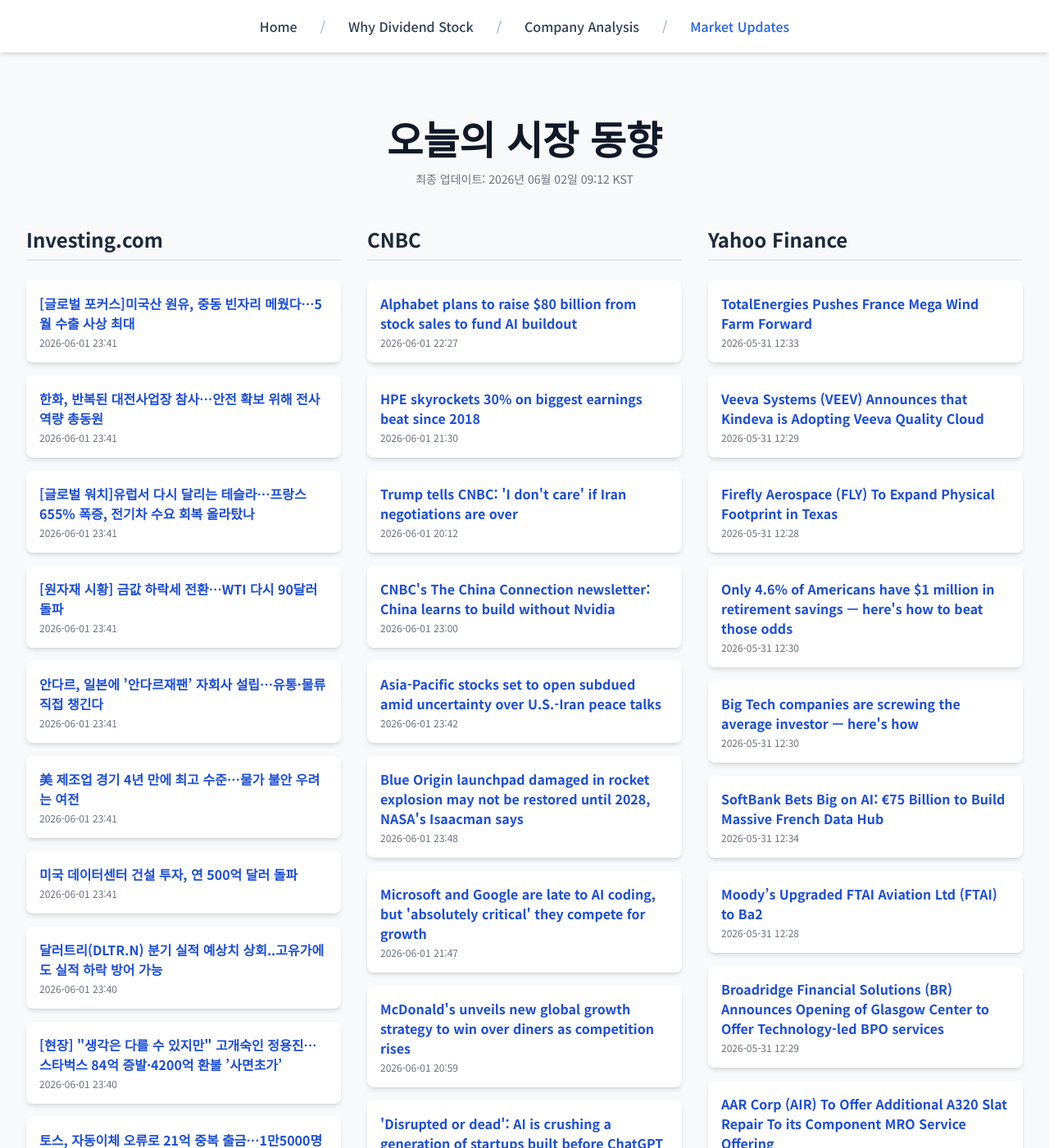
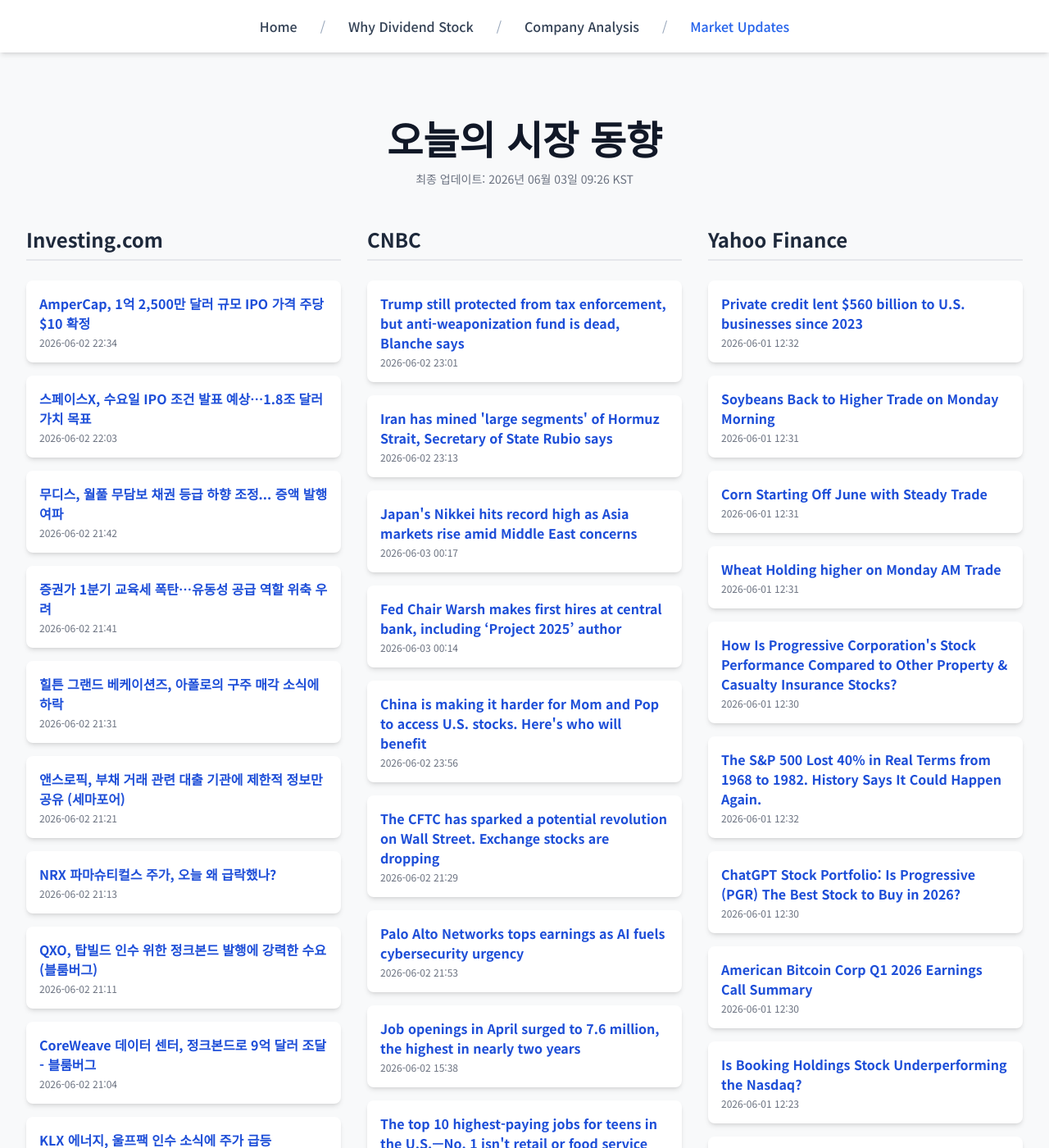
Before and after one commit to Kay-Hwang/my-company-analysis, a Jekyll site: the page built from market-updates.html, in a window 1280 px wide and 1400 px high. Shown: the whole window at 82% size. Built offline with Jekyll 4.4.1, drawn with Linux system fonts in a browser that asks for light colours; nearby versions of some CDN libraries; a script that is not in the unit is left out; some of the changed text lies outside the part shown.

Commit message:
Update daily data

```diff
--- a/_data/latest_data.json
+++ b/_data/latest_data.json
@@ -1,190 +1,190 @@
 {
-  "lastUpdated": "2026년 06월 02일 09:12 KST",
+  "lastUpdated": "2026년 06월 03일 09:26 KST",
   "news": {
     "investing": [
       {
-        "title": "[글로벌 포커스]미국산 원유, 중동 빈자리 메웠다…5월 수출 사상 최대",
-        "link": "https://kr.investing.com/news/stock-market-news/article-1968131",
-        "pubDate": "2026-06-01 23:41:32",
-        "summary": "[글로벌 포커스]미국산 원유, 중동 빈자리 메웠다…5월 수출 사상 최대"
+        "title": "AmperCap, 1억 2,500만 달러 규모 IPO 가격 주당 $10 확정",
+        "link": "https://kr.investing.com/news/stock-market-news/article-432SI-1969916",
+        "pubDate": "2026-06-02 22:34:03",
+        "summary": "AmperCap, 1억 2,500만 달러 규모 IPO 가격 주당 $10 확정"
       },
       {
-        "title": "한화, 반복된 대전사업장 참사…안전 확보 위해 전사 역량 총동원",
-        "link": "https://kr.investing.com/news/stock-market-news/article-1968130",
-        "pubDate": "2026-06-01 23:41:31",
-        "summary": "한화, 반복된 대전사업장 참사…안전 확보 위해 전사 역량 총동원"
+        "title": "스페이스X, 수요일 IPO 조건 발표 예상…1.8조 달러 가치 목표",
+        "link": "https://kr.investing.com/news/stock-market-news/article-93CH-1969890",
+        "pubDate": "2026-06-02 22:03:11",
+        "summary": "스페이스X, 수요일 IPO 조건 발표 예상…1.8조 달러 가치 목표"
       },
       {
-        "title": "[글로벌 워치]유럽서 다시 달리는 테슬라…프랑스 655% 폭증, 전기차 수요 회복 올라탔나",
-        "link": "https://kr.investing.com/news/stock-market-news/article-1968129",
-        "pubDate": "2026-06-01 23:41:31",
-        "summary": "[글로벌 워치]유럽서 다시 달리는 테슬라…프랑스 655% 폭증, 전기차 수요 회복 올라탔나"
+        "title": "무디스, 월풀 무담보 채권 등급 하향 조정... 증액 발행 여파",
+        "link": "https://kr.investing.com/news/stock-market-news/article-93CH-1969881",
+        "pubDate": "2026-06-02 21:42:21",
+        "summary": "무디스, 월풀 무담보 채권 등급 하향 조정... 증액 발행 여파"
       },
       {
-        "title": "[원자재 시황] 금값 하락세 전환…WTI 다시 90달러 돌파",
-        "link": "https://kr.investing.com/news/stock-market-news/article-1968128",
-        "pubDate": "2026-06-01 23:41:31",
-        "summary": "[원자재 시황] 금값 하락세 전환…WTI 다시 90달러 돌파"
+        "title": "증권가 1분기 교육세 폭탄…유동성 공급 역할 위축 우려",
+        "link": "https://kr.investing.com/news/stock-market-news/article-1969878",
+        "pubDate": "2026-06-02 21:41:24",
+        "summary": "증권가 1분기 교육세 폭탄…유동성 공급 역할 위축 우려"
       },
       {
-        "title": "안다르, 일본에 ’안다르재팬’ 자회사 설립…유통·물류 직접 챙긴다",
-        "link": "https://kr.investing.com/news/stock-market-news/article-1968127",
-        "pubDate": "2026-06-01 23:41:24",
-        "summary": "안다르, 일본에 ’안다르재팬’ 자회사 설립…유통·물류 직접 챙긴다"
+        "title": "힐튼 그랜드 베케이션즈, 아폴로의 구주 매각 소식에 하락",
+        "link": "https://kr.investing.com/news/stock-market-news/article-93CH-1969863",
+        "pubDate": "2026-06-02 21:31:15",
+        "summary": "힐튼 그랜드 베케이션즈, 아폴로의 구주 매각 소식에 하락"
       },
       {
-        "title": "美 제조업 경기 4년 만에 최고 수준…물가 불안 우려는 여전",
-        "link": "https://kr.investing.com/news/stock-market-news/article-1968126",
-        "pubDate": "2026-06-01 23:41:24",
-        "summary": "美 제조업 경기 4년 만에 최고 수준…물가 불안 우려는 여전"
+        "title": "앤스로픽, 부채 거래 관련 대출 기관에 제한적 정보만 공유 (세마포어)",
+        "link": "https://kr.investing.com/news/stock-market-news/article-93CH-1969852",
+        "pubDate": "2026-06-02 21:21:50",
+        "summary": "앤스로픽, 부채 거래 관련 대출 기관에 제한적 정보만 공유 (세마포어)"
       },
       {
-        "title": "미국 데이터센터 건설 투자, 연 500억 달러 돌파",
-        "link": "https://kr.investing.com/news/stock-market-news/article-1968125",
-        "pubDate": "2026-06-01 23:41:24",
-        "summary": "미국 데이터센터 건설 투자, 연 500억 달러 돌파"
+        "title": "NRX 파마슈티컬스 주가, 오늘 왜 급락했나?",
+        "link": "https://kr.investing.com/news/stock-market-news/article-93CH-1969844",
+        "pubDate": "2026-06-02 21:13:39",
+        "summary": "NRX 파마슈티컬스 주가, 오늘 왜 급락했나?"
       },
       {
-        "title": "달러트리(DLTR.N) 분기 실적 예상치 상회..고유가에도 실적 하락 방어 가능",
-        "link": "https://kr.investing.com/news/stock-market-news/article-1968124",
-        "pubDate": "2026-06-01 23:40:26",
-        "summary": "달러트리(DLTR.N) 분기 실적 예상치 상회..고유가에도 실적 하락 방어 가능"
+        "title": "QXO, 탑빌드 인수 위한 정크본드 발행에 강력한 수요 (블룸버그)",
+        "link": "https://kr.investing.com/news/stock-market-news/article-93CH-1969836",
+        "pubDate": "2026-06-02 21:11:03",
+        "summary": "QXO, 탑빌드 인수 위한 정크본드 발행에 강력한 수요 (블룸버그)"
       },
       {
-        "title": "[현장] \"생각은 다를 수 있지만\" 고개숙인 정용진…스타벅스 84억 증발·4200억 환불 ’사면초가’",
-        "link": "https://kr.investing.com/news/stock-market-news/article-1968123",
-        "pubDate": "2026-06-01 23:40:25",
-        "summary": "[현장] \"생각은 다를 수 있지만\" 고개숙인 정용진…스타벅스 84억 증발·4200억 환불 ’사면초가’"
+        "title": "CoreWeave 데이터 센터, 정크본드로 9억 달러 조달 - 블룸버그",
+        "link": "https://kr.investing.com/news/stock-market-news/article-93CH-1969830",
+        "pubDate": "2026-06-02 21:04:21",
+        "summary": "CoreWeave 데이터 센터, 정크본드로 9억 달러 조달 - 블룸버그"
       },
       {
-        "title": "토스, 자동이체 오류로 21억 중복 출금…1만5000명 대상 선보상",
-        "link": "https://kr.investing.com/news/stock-market-news/article-1968122",
-        "pubDate": "2026-06-01 23:40:25",
-        "summary": "토스, 자동이체 오류로 21억 중복 출금…1만5000명 대상 선보상"
+        "title": "KLX 에너지, 울프팩 인수 소식에 주가 급등",
+        "link": "https://kr.investing.com/news/stock-market-news/article-93CH-1969800",
+        "pubDate": "2026-06-02 20:40:53",
+        "summary": "KLX 에너지, 울프팩 인수 소식에 주가 급등"
       }
     ],
     "cnbc": [
       {
-        "title": "Alphabet plans to raise $80 billion from stock sales to fund AI buildout",
-        "link": "https://www.cnbc.com/2026/06/01/alphabet-to-raise-80-billion-from-stock-sales-to-fund-ai-buildout.html",
-        "pubDate": "Mon, 01 Jun 2026 22:27:29 GMT",
-        "summary": "Alphabet said it plans to sell $80 billion in stock, including through a $10 billion investment by Berkshire Hathaway."
+        "title": "Trump still protected from tax enforcement, but anti-weaponization fund is dead, Blanche says",
+        "link": "https://www.cnbc.com/2026/06/02/doj-fund-trump-todd-blanche.html",
+        "pubDate": "Tue, 02 Jun 2026 23:01:16 GMT",
+        "summary": "The DOJ's $1.8 billion fund faced strong criticism because it could have compensated people convicted of crimes related to the Jan. 6, 2021, U.S. Capitol Riot."
       },
       {
-        "title": "HPE skyrockets 30% on biggest earnings beat since 2018",
-        "link": "https://www.cnbc.com/2026/06/01/hpe-stock-earnings-q2.html",
-        "pubDate": "Mon, 01 Jun 2026 21:30:07 GMT",
-        "summary": "HPE's blowout second-quarter earnings report was highlighted by a strong Cloud & AI segment that showed soaring server revenue."
+        "title": "Iran has mined 'large segments' of Hormuz Strait, Secretary of State Rubio says",
+        "link": "https://www.cnbc.com/2026/06/02/iran-war-strait-hormuz-marco-rubio-mine.html",
+        "pubDate": "Tue, 02 Jun 2026 23:13:39 GMT",
+        "summary": "Rubio called Iran's actions illegal in testimony to the Senate Foreign Relations Committee."
       },
       {
-        "title": "Trump tells CNBC: 'I don't care' if Iran negotiations are over",
-        "link": "https://www.cnbc.com/2026/06/01/trump-iran-war-negotiations-oil-israel-interview.html",
-        "pubDate": "Mon, 01 Jun 2026 20:12:48 GMT",
-        "summary": "President Trump spoke with CNBC's Eamon Javers about the latest with the Iran war in an interview Monday."
+        "title": "Japan's Nikkei hits record high as Asia markets rise amid Middle East concerns",
+        "link": "https://www.cnbc.com/2026/06/03/asia-markets-today-nikkei-kospi-hang-seng-sensex-iran-oil.html",
+        "pubDate": "Wed, 03 Jun 2026 00:17:04 GMT",
+        "summary": "Asia-Pacific markets opened higher even amid concerns over volatile oil prices with the Strait of Hormuz remaining closed."
       },
       {
-        "title": "CNBC's The China Connection newsletter: China learns to build without Nvidia",
-        "link": "https://www.cnbc.com/2026/06/01/china-learns-to-build-without-nvidia.html",
-        "pubDate": "Mon, 01 Jun 2026 23:00:01 GMT",
-        "summary": "Chinese companies are increasingly seeking Nvidia alternatives to develop self-sufficient systems, even if their own tech remains in the early stages."
+        "title": "Fed Chair Warsh makes first hires at central bank, including ‘Project 2025’ author",
+        "link": "https://www.cnbc.com/2026/06/02/fed-chair-warsh-makes-first-hires-at-central-bank-including-project-2025-author.html",
+        "pubDate": "Wed, 03 Jun 2026 00:14:21 GMT",
+        "summary": "The new Fed chair has made his first hires. One wrote the Fed chapter in conservative policy blueprint \"Project 2025.\""
       },
       {
-        "title": "Asia-Pacific stocks set to open subdued amid uncertainty over U.S.-Iran peace talks",
-        "link": "https://www.cnbc.com/2026/06/02/asia-pacific-markets-today-kospi-nikkei-225-hang-seng-index.html",
-        "pubDate": "Mon, 01 Jun 2026 23:42:41 GMT",
-        "summary": "Asia-Pacific markets were set to open mixed on Tuesday as investors weighed renewed uncertainty over U.S.-Iran peace negotiations."
+        "title": "China is making it harder for Mom and Pop to access U.S. stocks. Here's who will benefit",
+        "link": "https://www.cnbc.com/2026/06/03/china-is-limiting-retail-access-to-us-stocks-heres-what-it-means.html",
+        "pubDate": "Tue, 02 Jun 2026 23:56:40 GMT",
+        "summary": "Chinese regulators recently tightened scrutiny on offshore brokerages including Futu and Tiger Brokers."
       },
       {
-        "title": "Blue Origin launchpad damaged in rocket explosion may not be restored until 2028, NASA's Isaacman says",
-        "link": "https://www.cnbc.com/2026/06/01/blue-origin-launchpad-may-not-be-restored-until-2028-nasas-isaacman.html",
-        "pubDate": "Mon, 01 Jun 2026 23:48:05 GMT",
-        "summary": "NASA has tapped Jeff Bezos' Blue Origin for several contracts in the agency's Artemis return-to-the-moon program."
+        "title": "The CFTC has sparked a potential revolution on Wall Street. Exchange stocks are dropping",
+        "link": "https://www.cnbc.com/2026/06/02/the-cftc-has-sparked-a-potential-revolution-on-wall-street-exchange-stocks-are-dropping.html",
+        "pubDate": "Tue, 02 Jun 2026 21:29:50 GMT",
+        "summary": "Investors are worried about increased competition for the traditional exchanges that have long dominated on Wall Street."
       },
       {
-        "title": "Microsoft and Google are late to AI coding, but 'absolutely critical' they compete for growth",
-        "link": "https://www.cnbc.com/2026/06/01/microsoft-and-google-take-on-anthropic-and-openai-in-ai-coding-models.html",
-        "pubDate": "Mon, 01 Jun 2026 21:47:01 GMT",
-        "summary": "Coding tools are becoming an increasingly big target for Google and Microsoft as they try to catch up to Anthropic and OpenAI."
+        "title": "Palo Alto Networks tops earnings as AI fuels cybersecurity urgency",
+        "link": "https://www.cnbc.com/2026/06/02/palo-alto-networks-panw-q3-earnings-2026.html",
+        "pubDate": "Tue, 02 Jun 2026 21:53:59 GMT",
+        "summary": "The beat comes on lowered expectations, after the company gave disappointing guidance in February that fell short of analyst estimates."
       },
       {
-        "title": "McDonald's unveils new global growth strategy to win over diners as competition rises",
-        "link": "https://www.cnbc.com/2026/06/01/mcdonalds-mcd-unveils-growth-strategy.html",
-        "pubDate": "Mon, 01 Jun 2026 20:59:27 GMT",
-        "summary": "McDonald's new growth plan comes as inflation and high gas prices mean restaurants are competing for a smaller pool of customers."
+        "title": "Job openings in April surged to 7.6 million, the highest in nearly two years",
+        "link": "https://www.cnbc.com/2026/06/02/job-openings-april-2026.html",
+        "pubDate": "Tue, 02 Jun 2026 15:38:02 GMT",
+        "summary": "The Bureau of Labor Statistics reported that available employment hit 7.6 million for the month, a surge of 731,000 from the prior month."
       },
       {
-        "title": "'Disrupted or dead': AI is crushing a generation of startups built before ChatGPT",
-        "link": "https://www.cnbc.com/2026/06/01/ai-startup-valuations-pre-chatgpt.html",
-        "pubDate": "Mon, 01 Jun 2026 15:37:30 GMT",
-        "summary": "The AI boom that has funneled more than $250 billion into OpenAI and Anthropic has left hundreds of startups built before ChatGPT's arrival in 2022 stranded."
+        "title": "The top 10 highest-paying jobs for teens in the U.S.—No. 1 isn't retail or food service",
+        "link": "https://www.cnbc.com/2026/06/02/the-top-10-highest-paying-jobs-for-teens-in-the-united-states-no-1-isnt-retail-or-food-service.html",
+        "pubDate": "Tue, 02 Jun 2026 14:29:25 GMT",
+        "summary": "Babysitting may not be your ultimate career path, but having a job as a teenager can build transferable skills for young workers, according to experts."
       },
       {
-        "title": "Trump's 'big beautiful bill' turned 529 plans into 'lifelong education' accounts, expert says: How to take advantage",
-        "link": "https://www.cnbc.com/2026/06/01/trump-big-beautiful-bill-529-plans.html",
-        "pubDate": "Mon, 01 Jun 2026 12:25:46 GMT",
-        "summary": "New rules allow 529 plan funds to pay for eligible career training, certifications, licensing fees and continuing education costs."
+        "title": "Jim Cramer says look to buy these 5 stocks outside the AI trade for diversification",
+        "link": "https://www.cnbc.com/2026/06/02/jim-cramer-these-stocks-outside-ai-for-diversification.html",
+        "pubDate": "Tue, 02 Jun 2026 22:24:15 GMT",
+        "summary": "CNBC's Jim Cramer said investors should consider adding exposure to out-of-favor sectors if investors begin rotating away from high-flying technology stocks."
       }
     ],
     "yahoo": [
       {
-        "title": "TotalEnergies Pushes France Mega Wind Farm Forward",
-        "link": "https://finance.yahoo.com/sectors/energy/articles/totalenergies-pushes-france-mega-wind-123310321.html",
-        "pubDate": "2026-05-31T12:33:10Z",
-        "summary": "TotalEnergies Pushes France Mega Wind Farm Forward"
+        "title": "Private credit lent $560 billion to U.S. businesses since 2023",
+        "link": "https://finance.yahoo.com/economy/articles/private-credit-lent-560-billion-123235468.html",
+        "pubDate": "2026-06-01T12:32:35Z",
+        "summary": "Private credit lent $560 billion to U.S. businesses since 2023"
       },
       {
-        "title": "Veeva Systems (VEEV) Announces that Kindeva is Adopting Veeva Quality Cloud",
-        "link": "https://finance.yahoo.com/sectors/healthcare/articles/veeva-systems-veev-announces-kindeva-122914979.html",
-        "pubDate": "2026-05-31T12:29:14Z",
-        "summary": "Veeva Systems (VEEV) Announces that Kindeva is Adopting Veeva Quality Cloud"
+        "title": "Soybeans Back to Higher Trade on Monday Morning",
+        "link": "https://finance.yahoo.com/markets/commodities/articles/soybeans-back-higher-trade-monday-123159634.html",
+        "pubDate": "2026-06-01T12:31:59Z",
+        "summary": "Soybeans Back to Higher Trade on Monday Morning"
       },
       {
-        "title": "Firefly Aerospace (FLY) To Expand Physical Footprint in Texas",
-        "link": "https://finance.yahoo.com/markets/stocks/articles/firefly-aerospace-fly-expand-physical-122827797.html",
-        "pubDate": "2026-05-31T12:28:27Z",
-        "summary": "Firefly Aerospace (FLY) To Expand Physical Footprint in Texas"
+        "title": "Corn Starting Off June with Steady Trade",
+        "link": "https://finance.yahoo.com/markets/commodities/articles/corn-starting-off-june-steady-123159017.html",
+        "pubDate": "2026-06-01T12:31:59Z",
+        "summary": "Corn Starting Off June with Steady Trade"
       },
       {
-        "title": "Only 4.6% of Americans have $1 million in retirement savings — here's how to beat those odds",
-        "link": "https://finance.yahoo.com/markets/crypto/articles/only-4-6-americans-1-123000591.html",
-        "pubDate": "2026-05-31T12:30:00Z",
-        "summary": "Only 4.6% of Americans have $1 million in retirement savings — here's how to beat those odds"
+        "title": "Wheat Holding higher on Monday AM Trade",
+        "link": "https://finance.yahoo.com/markets/commodities/articles/wheat-holding-higher-monday-am-123159796.html",
+        "pubDate": "2026-06-01T12:31:59Z",
+        "summary": "Wheat Holding higher on Monday AM Trade"
       },
       {
-        "title": "Big Tech companies are screwing the average investor — here's how",
-        "link": "https://finance.yahoo.com/markets/article/big-tech-companies-are-screwing-the-average-investor--heres-how-123000495.html",
-        "pubDate": "2026-05-31T12:30:00Z",
-        "summary": "Big Tech companies are screwing the average investor — here's how"
+        "title": "How Is Progressive Corporation's Stock Performance Compared to Other Property & Casualty Insurance Stocks?",
+        "link": "https://finance.yahoo.com/markets/stocks/articles/progressive-corporations-stock-performance-compared-123014135.html",
+        "pubDate": "2026-06-01T12:30:14Z",
+        "summary": "How Is Progressive Corporation's Stock Performance Compared to Other Property & Casualty Insurance Stocks?"
       },
       {
-        "title": "SoftBank Bets Big on AI: €75 Billion to Build Massive French Data Hub",
-        "link": "https://finance.yahoo.com/sectors/technology/articles/softbank-bets-big-ai-75-123419235.html",
-        "pubDate": "2026-05-31T12:34:19Z",
-        "summary": "SoftBank Bets Big on AI: €75 Billion to Build Massive French Data Hub"
+        "title": "The S&P 500 Lost 40% in Real Terms from 1968 to 1982. History Says It Could Happen Again.",
+        "link": "https://finance.yahoo.com/markets/stocks/articles/p-500-lost-40-real-123252211.html",
+        "pubDate": "2026-06-01T12:32:52Z",
+        "summary": "The S&P 500 Lost 40% in Real Terms from 1968 to 1982. History Says It Could Happen Again."
       },
       {
-        "title": "Moody’s Upgraded FTAI Aviation Ltd (FTAI) to Ba2",
-        "link": "https://finance.yahoo.com/markets/stocks/articles/moody-upgraded-ftai-aviation-ltd-122846935.html",
-        "pubDate": "2026-05-31T12:28:46Z",
-        "summary": "Moody’s Upgraded FTAI Aviation Ltd (FTAI) to Ba2"
+        "title": "ChatGPT Stock Portfolio: Is Progressive (PGR) The Best Stock to Buy in 2026?",
+        "link": "https://finance.yahoo.com/markets/stocks/articles/chatgpt-stock-portfolio-progressive-pgr-123021526.html",
+        "pubDate": "2026-06-01T12:30:21Z",
+        "summary": "ChatGPT Stock Portfolio: Is Progressive (PGR) The Best Stock to Buy in 2026?"
       },
       {
-        "title": "Broadridge Financial Solutions (BR) Announces Opening of Glasgow Center to Offer Technology-led BPO services",
-        "link": "https://finance.yahoo.com/sectors/technology/articles/broadridge-financial-solutions-br-announces-122907803.html",
-        "pubDate": "2026-05-31T12:29:07Z",
-        "summary": "Broadridge Financial Solutions (BR) Announces Opening of Glasgow Center to Offer Technology-led BPO services"
+        "title": "American Bitcoin Corp Q1 2026 Earnings Call Summary",
+        "link": "https://finance.yahoo.com/markets/crypto/articles/american-bitcoin-corp-q1-2026-123000461.html",
+        "pubDate": "2026-06-01T12:30:00Z",
+        "summary": "American Bitcoin Corp Q1 2026 Earnings Call Summary"
       },
       {
-        "title": "AAR Corp (AIR) To Offer Additional A320 Slat Repair To its Component MRO Service Offering",
-        "link": "https://finance.yahoo.com/markets/stocks/articles/aar-corp-air-offer-additional-122853157.html",
-        "pubDate": "2026-05-31T12:28:53Z",
-        "summary": "AAR Corp (AIR) To Offer Additional A320 Slat Repair To its Component MRO Service Offering"
+        "title": "Is Booking Holdings Stock Underperforming the Nasdaq?",
+        "link": "https://finance.yahoo.com/markets/stocks/articles/booking-holdings-stock-underperforming-nasdaq-122326294.html",
+        "pubDate": "2026-06-01T12:23:26Z",
+        "summary": "Is Booking Holdings Stock Underperforming the Nasdaq?"
       },
       {
-        "title": "Here’s What Canaccord Thinks About Joby Aviation (JOBY)",
-        "link": "https://finance.yahoo.com/markets/stocks/articles/canaccord-thinks-joby-aviation-joby-122900481.html",
-        "pubDate": "2026-05-31T12:29:00Z",
-        "summary": "Here’s What Canaccord Thinks About Joby Aviation (JOBY)"
+        "title": "China EV Makers Report Monthly Sales. BYD Barely Grows, XPeng Slumps.",
+        "link": "https://www.investors.com/news/byd-tesla-xpeng-nio-stellantis-leapmotor-li-auto-sales-car-chinese-evs/?src=A00220&yptr=yahoo",
+        "pubDate": "2026-06-01T12:38:05Z",
+        "summary": "China EV Makers Report Monthly Sales. BYD Barely Grows, XPeng Slumps."
       }
     ]
   }
```
